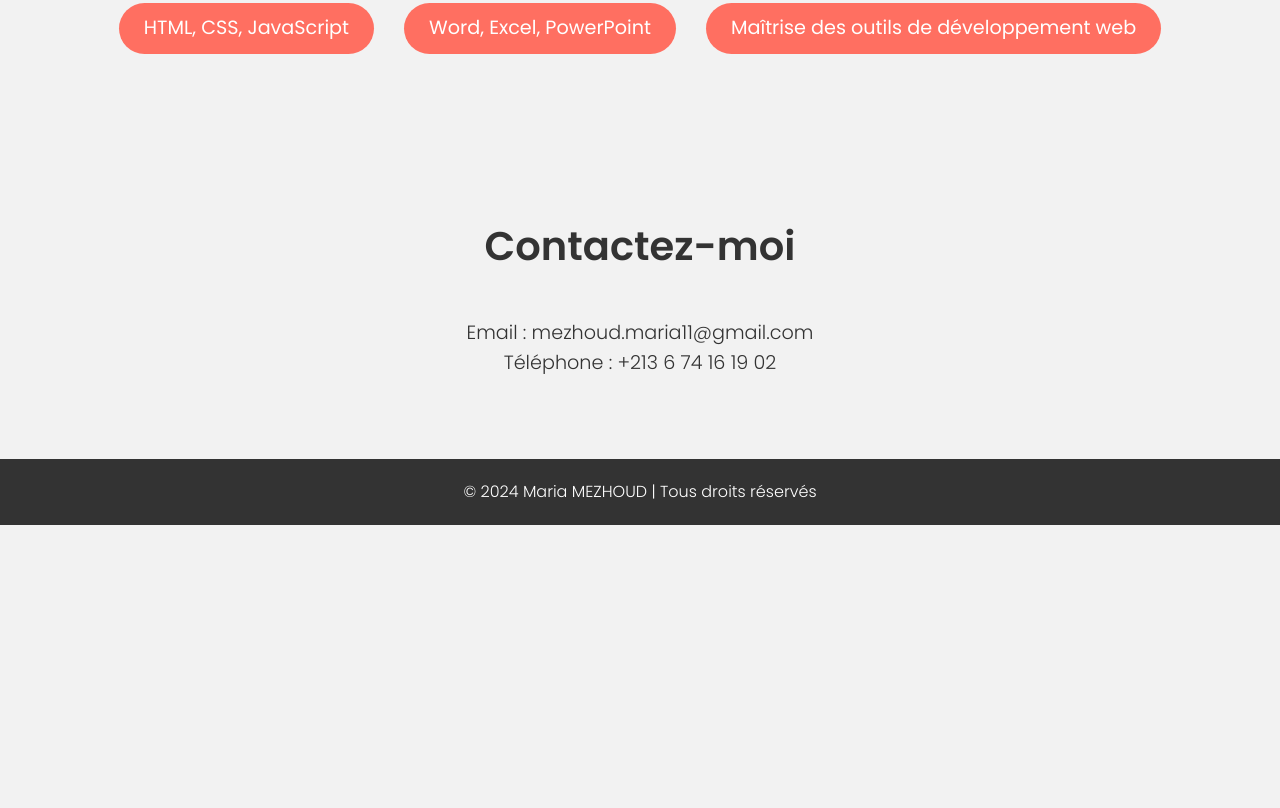
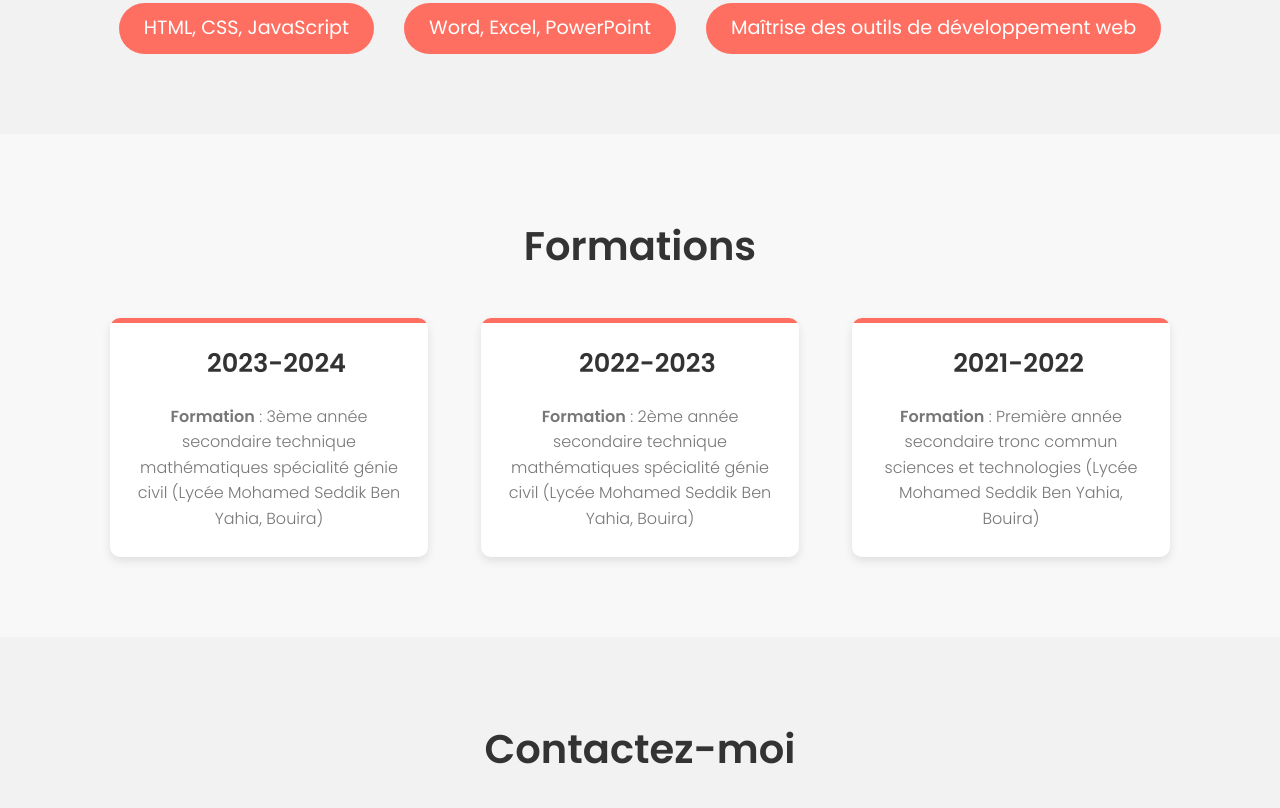
Before and after one commit to MariaMEZ/MariaMEZ.github.io, a plain HTML site: page index.html in a window 1280 px wide. Shown: the part 1572-2380 px from the top of the page. Before the commit the page ends 2097 px from the top, so only its background shows below. Drawn offline with Linux system fonts and the light colour scheme.

Commit message:
refonte du html et css partie 3

```diff
--- a/index.html
+++ b/index.html
@@ -24,6 +24,7 @@
             <li><a href="#about">À propos</a></li>
             <li><a href="#projects">Projets</a></li>
             <li><a href="#skills">Compétences</a></li>
+            <li><a href="#formations">Formations</a></li>
             <li><a href="#contact">Contact</a></li>
         </ul>
     </nav>
@@ -69,6 +70,35 @@
             </div>
         </section>
 
+        <section id="formations" class="formations">
+            <div class="container">
+                <h2 class="section-title">Formations</h2>
+                <div class="formations-grid">
+                    <div class="formation-card">
+                        <div class="formation-header">
+                            <i class="fas fa-graduation-cap"></i>
+                            <h3>2023-2024</h3>
+                        </div>
+                        <p><strong>Formation</strong> : 3ème année secondaire technique mathématiques spécialité génie civil (Lycée Mohamed Seddik Ben Yahia, Bouira)</p>
+                    </div>
+                    <div class="formation-card">
+                        <div class="formation-header">
+                            <i class="fas fa-graduation-cap"></i>
+                            <h3>2022-2023</h3>
+                        </div>
+                        <p><strong>Formation</strong> : 2ème année secondaire technique mathématiques spécialité génie civil (Lycée Mohamed Seddik Ben Yahia, Bouira)</p>
+                    </div>
+                    <div class="formation-card">
+                        <div class="formation-header">
+                            <i class="fas fa-graduation-cap"></i>
+                            <h3>2021-2022</h3>
+                        </div>
+                        <p><strong>Formation</strong> : Première année secondaire tronc commun sciences et technologies (Lycée Mohamed Seddik Ben Yahia, Bouira)</p>
+                    </div>
+                </div>
+            </div>
+        </section>
+
         <section id="contact" class="contact">
             <div class="container">
                 <h2 class="section-title">Contactez-moi</h2>
```
